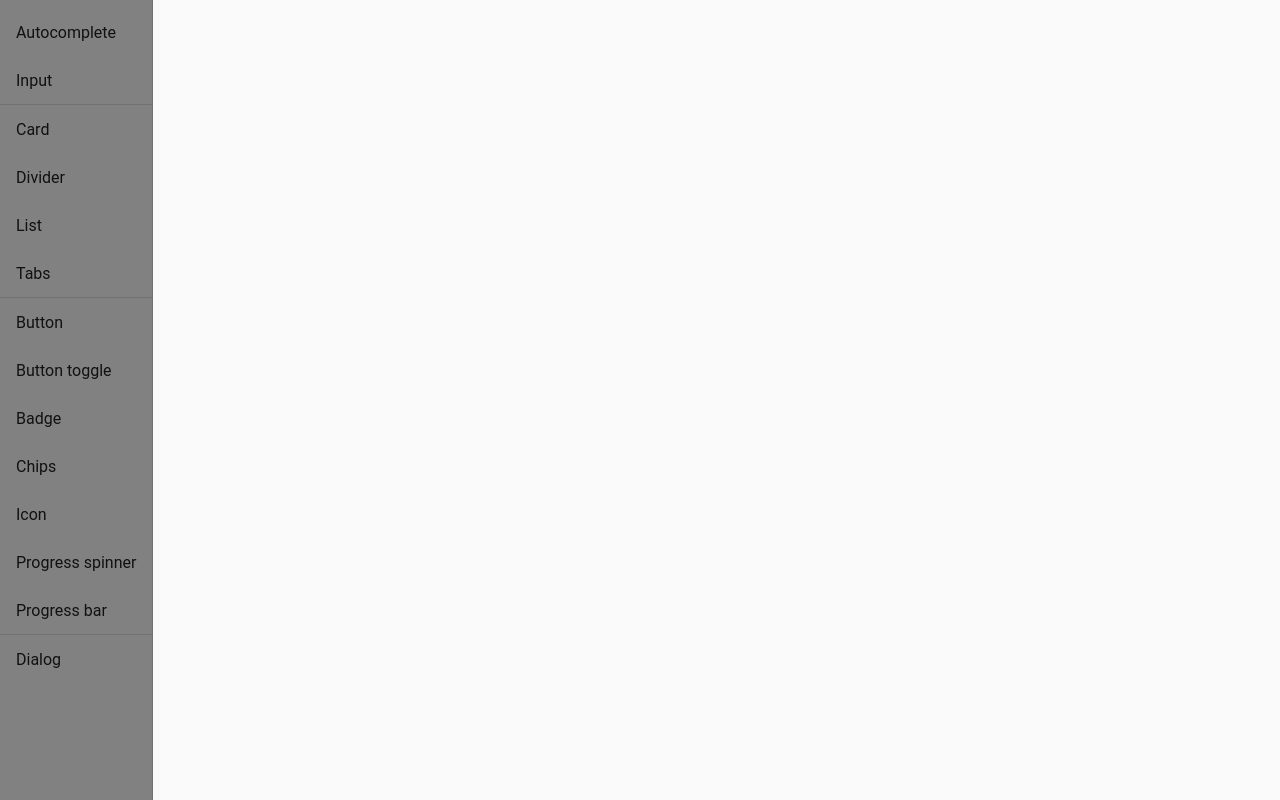
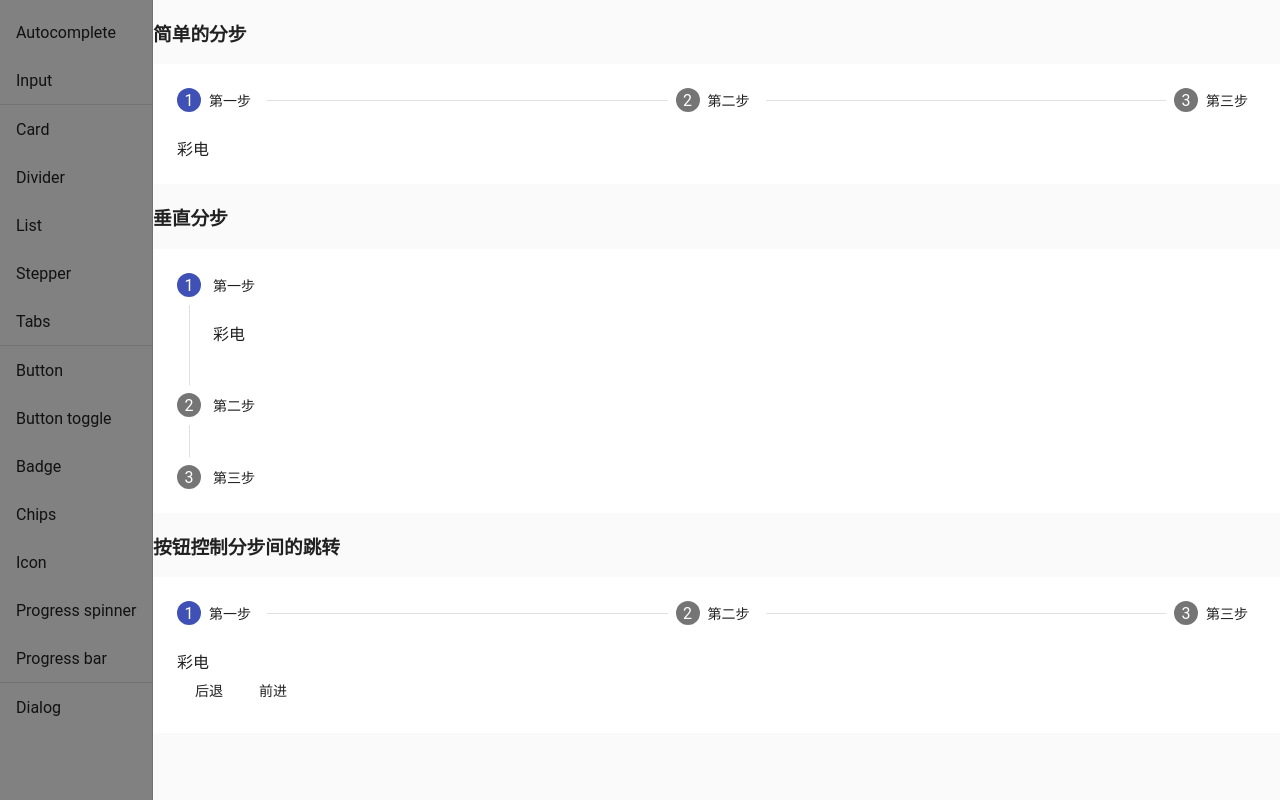
Before and after one commit to zeoly/Kyo-Material, an Angular app in the folder kyo-material/: page /layout/stepper in a window 1280 px wide. Before the commit this address led to /. Built offline with nearby package versions, Linux system fonts and the light colour scheme.

Commit message:
add stepper

```diff
--- a/kyo-material/src/app/app-routing.modules.ts
+++ b/kyo-material/src/app/app-routing.modules.ts
@@ -4,6 +4,7 @@ import { RouterModule, Routes } from '@angular/router';
 import { CardComponent } from './modules/layout/card.component';
 import { DividerComponent } from './modules/layout/divider.component';
 import { ListComponent } from './modules/layout/list.component';
+import { StepperComponent } from './modules/layout/stepper.component';
 import { TabsComponent } from './modules/layout/tabs.component';
 
 import { ButtonComponent } from './modules/buttons/button.components';
@@ -25,6 +26,7 @@ const routes: Routes = [
     { path: 'layout/card', component: CardComponent },
     { path: 'layout/divider', component: DividerComponent },
     { path: 'layout/list', component: ListComponent },
+    { path: 'layout/stepper', component: StepperComponent },
     { path: 'layout/tabs', component: TabsComponent },
     { path: 'buttons/button', component: ButtonComponent },
     { path: 'buttons/button-toggle', component: ButtonToggleComponent },
--- a/kyo-material/src/app/app.module.ts
+++ b/kyo-material/src/app/app.module.ts
@@ -5,6 +5,7 @@ import { AppRoutingModule } from './app-routing.modules';
 import { MatCardModule } from '@angular/material/card';
 import { MatDividerModule } from '@angular/material/divider';
 import { MatListModule } from '@angular/material/list';
+import { MatStepperModule } from '@angular/material/stepper';
 import { MatTabsModule } from '@angular/material/tabs';
 
 import { MatButtonModule } from '@angular/material/button';
@@ -29,6 +30,7 @@ import { AppComponent } from './app.component';
 import { CardComponent } from './modules/layout/card.component';
 import { DividerComponent } from './modules/layout/divider.component';
 import { ListComponent } from './modules/layout/list.component';
+import { StepperComponent } from './modules/layout/stepper.component';
 import { TabsComponent } from './modules/layout/tabs.component';
 
 import { ButtonComponent } from './modules/buttons/button.components';
@@ -51,6 +53,7 @@ import { DialogComponent, DialogDetailComponent } from './modules/popups/dialog.
     CardComponent,
     DividerComponent,
     ListComponent,
+    StepperComponent,
     TabsComponent,
     ButtonComponent,
     ButtonToggleComponent,
@@ -75,6 +78,7 @@ import { DialogComponent, DialogDetailComponent } from './modules/popups/dialog.
     MatCardModule,
     MatDividerModule,
     MatListModule,
+    MatStepperModule,
     MatTabsModule,
     MatButtonModule,
     MatButtonToggleModule,
--- /dev/null
+++ b/kyo-material/src/app/modules/layout/stepper.component.html
@@ -0,0 +1,45 @@
+<h3>简单的分步</h3>
+<mat-horizontal-stepper [linear]="isLinear" #stepper>
+    <mat-step>彩电
+        <ng-template matStepLabel>第一步</ng-template>
+    </mat-step>
+    <mat-step>冰箱
+        <ng-template matStepLabel>第二步</ng-template>
+    </mat-step>
+    <mat-step>空调
+        <ng-template matStepLabel>第三步</ng-template>
+    </mat-step>
+</mat-horizontal-stepper>
+<h3>垂直分步</h3>
+<mat-vertical-stepper [linear]="isLinear">
+    <mat-step>彩电
+        <ng-template matStepLabel>第一步</ng-template>
+    </mat-step>
+    <mat-step>冰箱
+        <ng-template matStepLabel>第二步</ng-template>
+    </mat-step>
+    <mat-step>空调
+        <ng-template matStepLabel>第三步</ng-template>
+    </mat-step>
+</mat-vertical-stepper>
+<h3>按钮控制分步间的跳转</h3>
+<mat-horizontal-stepper [linear]="isLinear">
+    <mat-step label="第一步">彩电
+        <div>
+            <button mat-button matStepperPrevious>后退</button>
+            <button mat-button matStepperNext>前进</button>
+        </div>
+    </mat-step>
+    <mat-step label="第二步">冰箱
+        <div>
+            <button mat-button matStepperPrevious>后退</button>
+            <button mat-button matStepperNext>前进</button>
+        </div>
+    </mat-step>
+    <mat-step label="第三步">空调
+        <div>
+            <button mat-button matStepperPrevious>后退</button>
+            <button mat-button matStepperNext>前进</button>
+        </div>
+    </mat-step>
+</mat-horizontal-stepper>
--- a/kyo-material/src/app/modules/navigation/side-nav.component.html
+++ b/kyo-material/src/app/modules/navigation/side-nav.component.html
@@ -7,6 +7,7 @@
             <a mat-list-item routerLink="/layout/card">Card</a>
             <a mat-list-item routerLink="/layout/divider">Divider</a>
             <a mat-list-item routerLink="/layout/list">List</a>
+            <a mat-list-item routerLink="/layout/stepper">Stepper</a>
             <a mat-list-item routerLink="/layout/tabs">Tabs</a>
             <mat-divider></mat-divider>
             <a mat-list-item routerLink="/buttons/button">Button</a>
```
Also changed, not shown: kyo-material/src/app/modules/layout/stepper.component.ts (added, +9 -0 lines).
